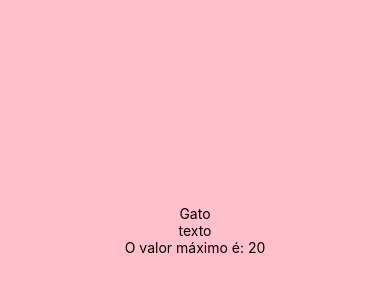
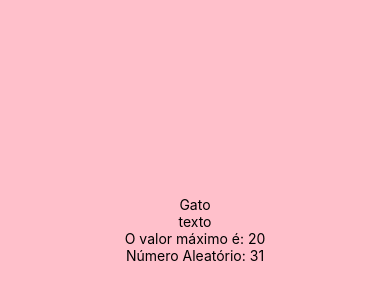
Before and after one commit to pedrooryan/my-app, a React Native app: screen / in a window 390 px wide. Shown: the part 192-492 px from the top of the page. Built offline with nearby package versions, Linux system fonts and the light colour scheme.

Commit message:
Atividade 2

```diff
--- a/App.js
+++ b/App.js
@@ -2,6 +2,7 @@ import { StatusBar } from 'expo-status-bar';
 import { Image, StyleSheet, Text, View } from 'react-native';
 import MeuComponente from './components/MeuComponente';
 import MinMax from './components/MinMax';
+import NumeroAleatorio from './components/NumeroAleatorio';
 
 export default function App() {
   return (
@@ -9,6 +10,7 @@ export default function App() {
       <Text>Gato</Text>
       <MeuComponente/>
       <MinMax min={10} max={20}/>
+      <NumeroAleatorio min={1} max={100} />
     </View>
   );
 }
--- /dev/null
+++ b/components/NumeroAleatorio.js
@@ -0,0 +1,15 @@
+import { Text, View } from "react-native"
+
+const NumeroAleatorio = function (props) {
+    const { min, max } = props;
+
+    const numeroAleatorio = Math.floor(Math.random() * (max - min + 1)) + min;
+
+    return (
+        <View>
+            <Text>Número Aleatório: {numeroAleatorio}</Text>
+        </View>
+    );
+};
+
+export default NumeroAleatorio
```
